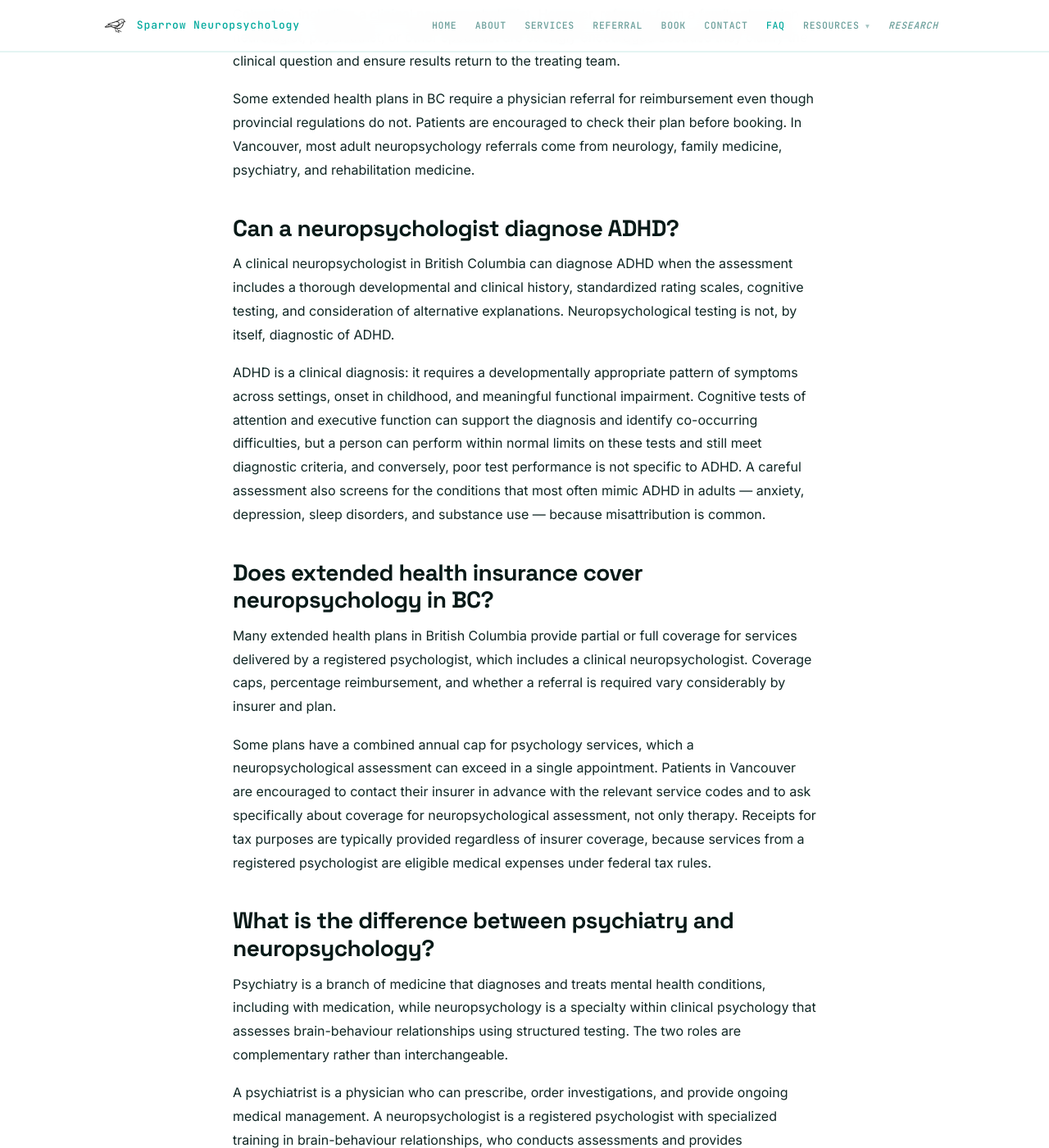
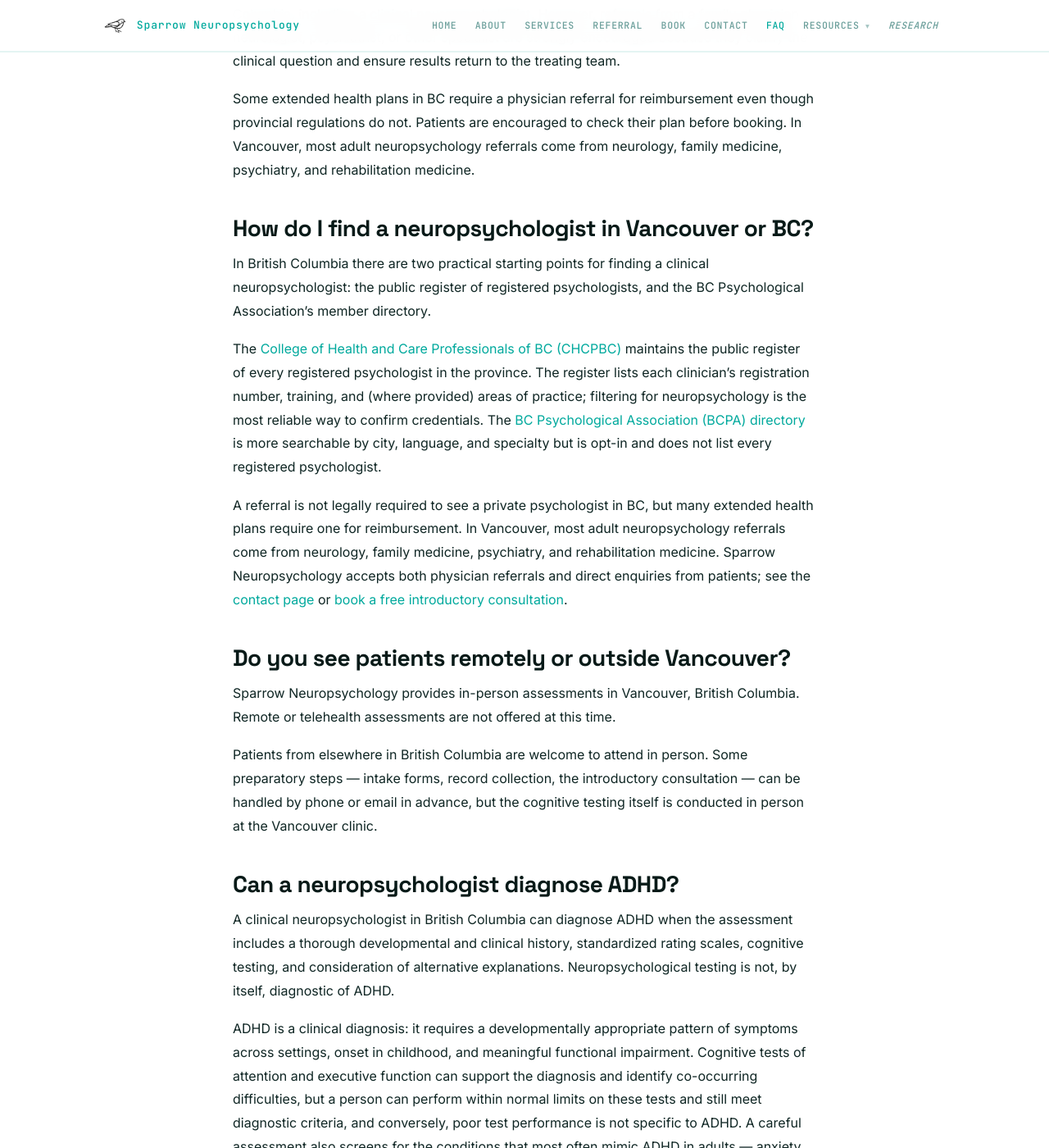
Before and after one commit to cfxb/sparrow-clinic, a Jekyll site: the page built from faq.md, in a window 1280 px wide and 1400 px high, scrolled down 3791 px. Shown: the whole window at 82% size. Built offline with Jekyll 4.4.1, drawn with Linux system fonts in a browser that asks for light colours.

Commit message:
FAQ: add "How do I find a neuropsychologist?" and remote-service entries (Tier 3.1 + 3.3)
Adds two new FAQ entries — both surfaced as failing service-finding
queries in the original ChatGPT visibility diagnostic — and the
matching FAQPage JSON-LD schema entries:

  - "How do I find a neuropsychologist in Vancouver or BC?" links to
    the CHCPBC public register (https://chcpbcp.alinityapp.com/) and
    the BCPA member directory, explains the referral pathways from
    neurology / family medicine / psychiatry / rehab medicine, and
    notes Sparrow accepts both physician referrals and direct
    enquiries.

  - "Do you see patients remotely or outside Vancouver?" states the
    in-person-Vancouver-only scope per decision 4: no remote /
    telehealth assessment, patients from elsewhere in BC welcome to
    attend in person.

Inserted after the existing "Do I need a referral?" entry so the
three service-finding questions cluster together.

Co-Authored-By: Claude Opus 4.7 (1M context) <noreply@anthropic.com>

```diff
--- a/_includes/faq-schema.html
+++ b/_includes/faq-schema.html
@@ -57,6 +57,22 @@
       "acceptedAnswer": {
         "@type": "Answer",
         "text": "A formal referral is not legally required to see a registered psychologist privately in British Columbia, including a clinical neuropsychologist. However, referrals from a family physician, neurologist, psychiatrist, or other specialist are strongly encouraged because they clarify the clinical question and ensure results return to the treating team."
+      }
+    },
+    {
+      "@type": "Question",
+      "name": "How do I find a neuropsychologist in Vancouver or BC?",
+      "acceptedAnswer": {
+        "@type": "Answer",
+        "text": "In British Columbia, the College of Health and Care Professionals of BC (CHCPBC) public register lists every registered psychologist and is the most reliable confirmation of credentials. The BC Psychological Association (BCPA) directory is more searchable by city and specialty but is opt-in. A referral is not legally required to see a private neuropsychologist in BC but is often required by extended health plans for reimbursement; in Vancouver, most adult neuropsychology referrals come from neurology, family medicine, psychiatry, and rehabilitation medicine."
+      }
+    },
+    {
+      "@type": "Question",
+      "name": "Do you see patients remotely or outside Vancouver?",
+      "acceptedAnswer": {
+        "@type": "Answer",
+        "text": "Sparrow Neuropsychology provides in-person assessments in Vancouver, British Columbia. Remote or telehealth assessments are not offered at this time. Patients from elsewhere in British Columbia are welcome to attend in person; the cognitive testing itself is conducted in person at the Vancouver clinic."
       }
     },
     {
--- a/faq.md
+++ b/faq.md
@@ -66,6 +66,20 @@ Neuropsychological assessment contributes meaningfully to the diagnosis of condi
 A formal referral is not legally required to see a registered psychologist privately in British Columbia, including a clinical neuropsychologist. However, referrals from a family physician, neurologist, psychiatrist, or other specialist are strongly encouraged because they clarify the clinical question and ensure results return to the treating team.
 
 Some extended health plans in BC require a physician referral for reimbursement even though provincial regulations do not. Patients are encouraged to check their plan before booking. In Vancouver, most adult neuropsychology referrals come from neurology, family medicine, psychiatry, and rehabilitation medicine.
+
+## How do I find a neuropsychologist in Vancouver or BC?
+
+In British Columbia there are two practical starting points for finding a clinical neuropsychologist: the public register of registered psychologists, and the BC Psychological Association's member directory.
+
+The [College of Health and Care Professionals of BC (CHCPBC)](https://chcpbcp.alinityapp.com/) maintains the public register of every registered psychologist in the province. The register lists each clinician's registration number, training, and (where provided) areas of practice; filtering for neuropsychology is the most reliable way to confirm credentials. The [BC Psychological Association (BCPA) directory](https://www.psychologists.bc.ca/find-a-psychologist) is more searchable by city, language, and specialty but is opt-in and does not list every registered psychologist.
+
+A referral is not legally required to see a private psychologist in BC, but many extended health plans require one for reimbursement. In Vancouver, most adult neuropsychology referrals come from neurology, family medicine, psychiatry, and rehabilitation medicine. Sparrow Neuropsychology accepts both physician referrals and direct enquiries from patients; see the [contact page](/contact/) or [book a free introductory consultation](/book/).
+
+## Do you see patients remotely or outside Vancouver?
+
+Sparrow Neuropsychology provides in-person assessments in Vancouver, British Columbia. Remote or telehealth assessments are not offered at this time.
+
+Patients from elsewhere in British Columbia are welcome to attend in person. Some preparatory steps — intake forms, record collection, the introductory consultation — can be handled by phone or email in advance, but the cognitive testing itself is conducted in person at the Vancouver clinic.
 
 ## Can a neuropsychologist diagnose ADHD?
 
```
